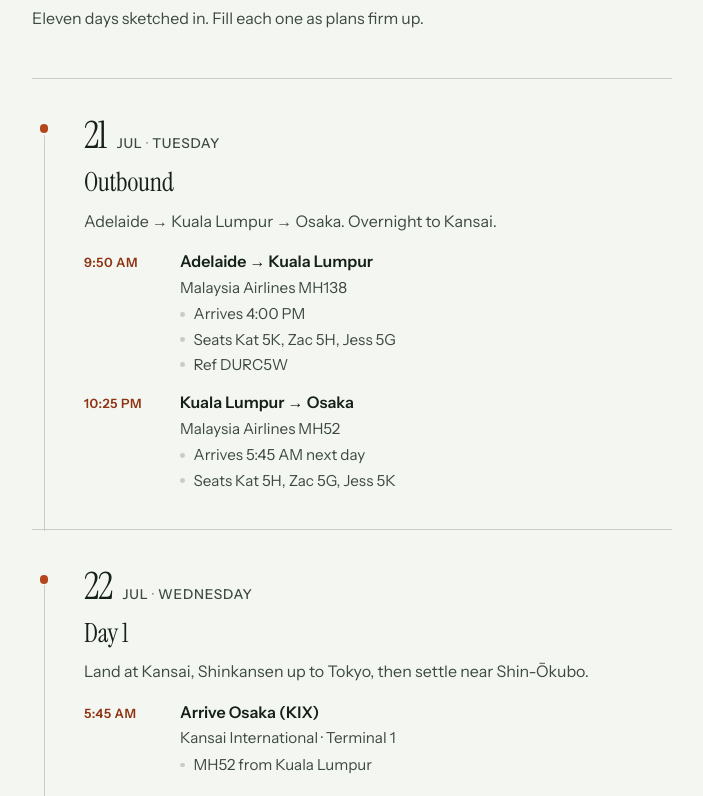
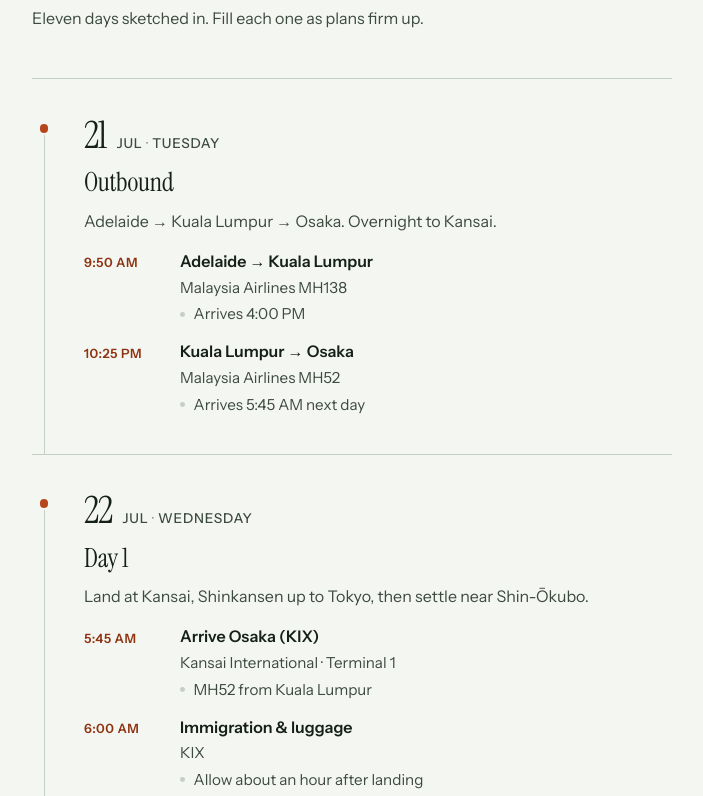
Before and after one commit to kathrynfieg/japan-itinerary-2026, a Vue app: page / in a window 1280 px wide. Shown: the part 944-1740 px from the top of the page, without its empty margins (288-991 px from the left). Built offline with nearby package versions, Linux system fonts and the light colour scheme.

Commit message:
flight detail updates

```diff
--- a/src/data/trip.ts
+++ b/src/data/trip.ts
@@ -49,20 +49,13 @@ export const days: Day[] = [
         time: '9:50 AM',
         title: 'Adelaide → Kuala Lumpur',
         place: 'Malaysia Airlines MH138',
-        notes: [
-          'Arrives 4:00 PM',
-          'Seats Kat 5K, Zac 5H, Jess 5G',
-          'Ref DURC5W',
-        ],
+        notes: ['Arrives 4:00 PM'],
       },
       {
         time: '10:25 PM',
         title: 'Kuala Lumpur → Osaka',
         place: 'Malaysia Airlines MH52',
-        notes: [
-          'Arrives 5:45 AM next day',
-          'Seats Kat 5H, Zac 5G, Jess 5K',
-        ],
+        notes: ['Arrives 5:45 AM next day'],
       },
     ],
   },
@@ -201,20 +194,13 @@ export const days: Day[] = [
         time: '9:55 AM',
         title: 'Osaka → Kuala Lumpur',
         place: 'Malaysia Airlines MH53',
-        notes: [
-          'Arrives 3:45 PM',
-          'Seats Kat 5H, Zac 5K, Jess 6K',
-          'Ref DURC5W',
-        ],
+        notes: ['Arrives 3:45 PM'],
       },
       {
         time: '10:25 PM',
         title: 'Kuala Lumpur → Adelaide',
         place: 'Malaysia Airlines MH139',
-        notes: [
-          'Arrives 7:00 AM Sat 1 Aug',
-          'Seats Kat 7K, Zac 6K, Jess 7H',
-        ],
+        notes: ['Arrives 7:00 AM Sat 1 Aug'],
       },
     ],
   },
```
